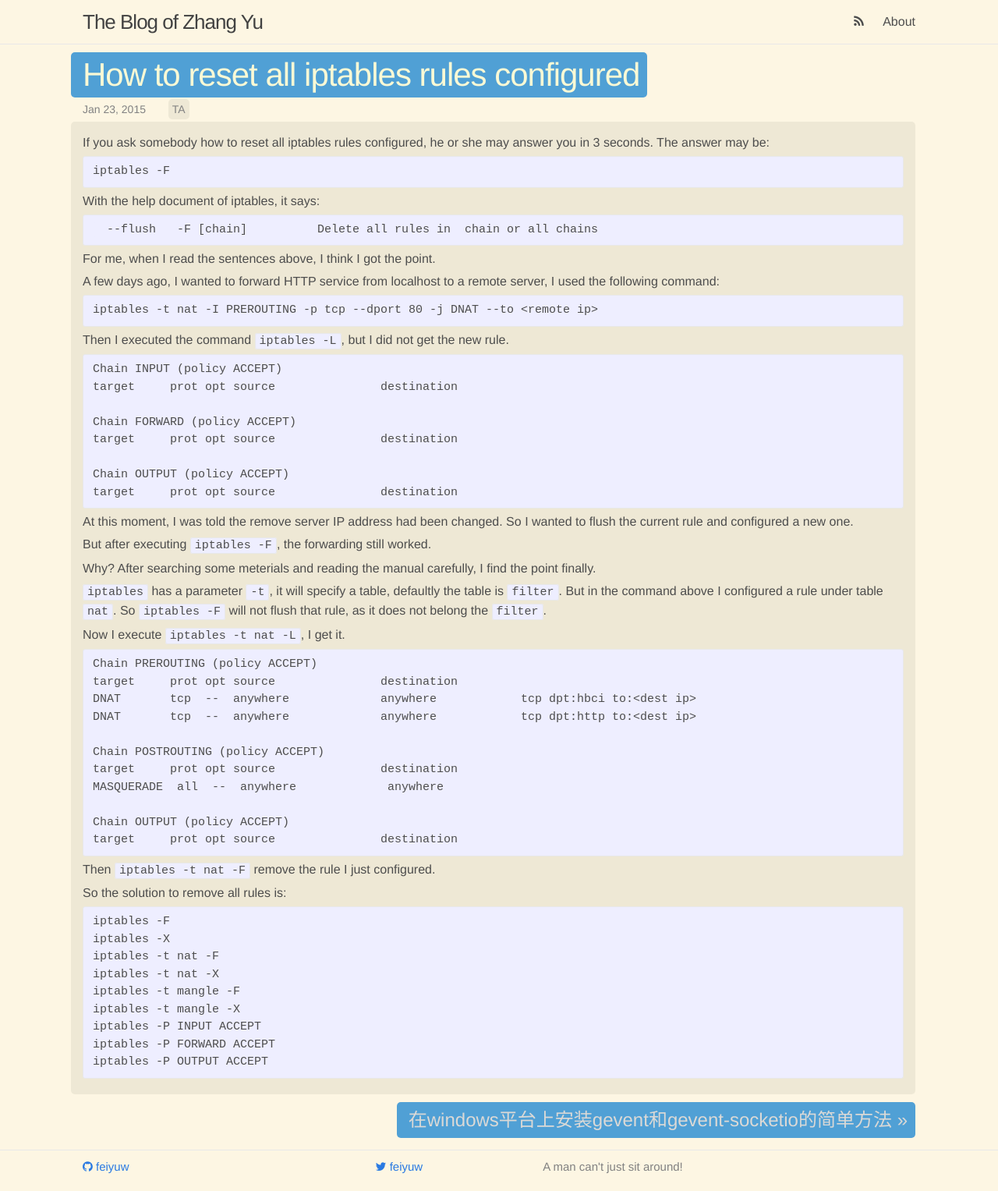
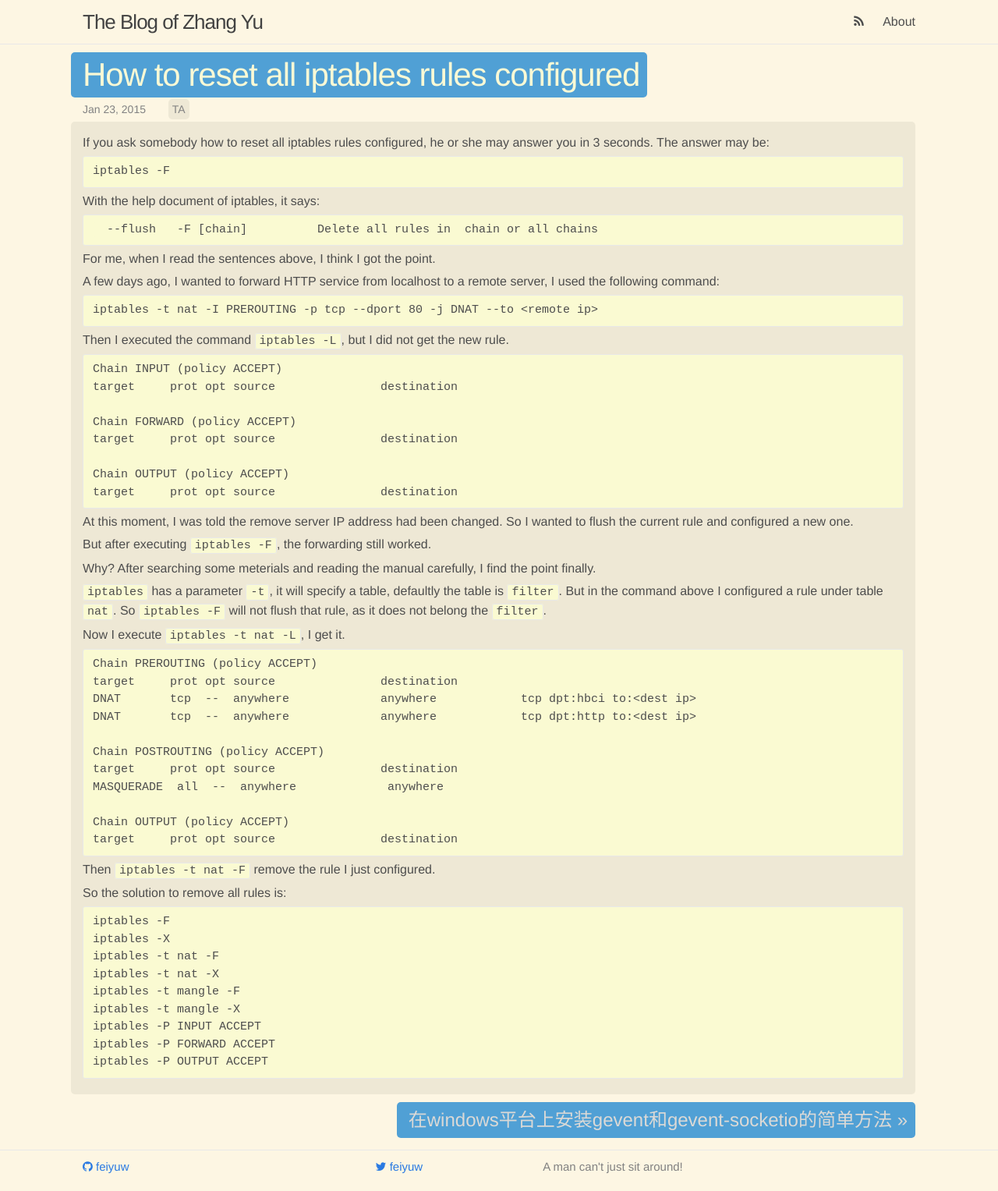
Before and after one commit to feiyuw/feiyuw.github.io, a Jekyll site: the page built from _posts/2015-01-23-from-iptables-rules-reset.md, in a window 1280 px wide. Shown: the whole page at 78% size. Built offline with Jekyll 4.4.1, drawn with Linux system fonts in a browser that asks for light colours; nearby versions of some CDN libraries; comment, search, counter and statistics services are not loaded.

Commit message:
update code/pre background color

```diff
--- a/_sass/_base.scss
+++ b/_sass/_base.scss
@@ -137,7 +137,7 @@ code {
     font-size: 15px;
     border: 1px solid $grey-color-light;
     border-radius: 3px;
-    background-color: #eef;
+    background-color: lightgoldenrodyellow;
 }
 
 code {
```
